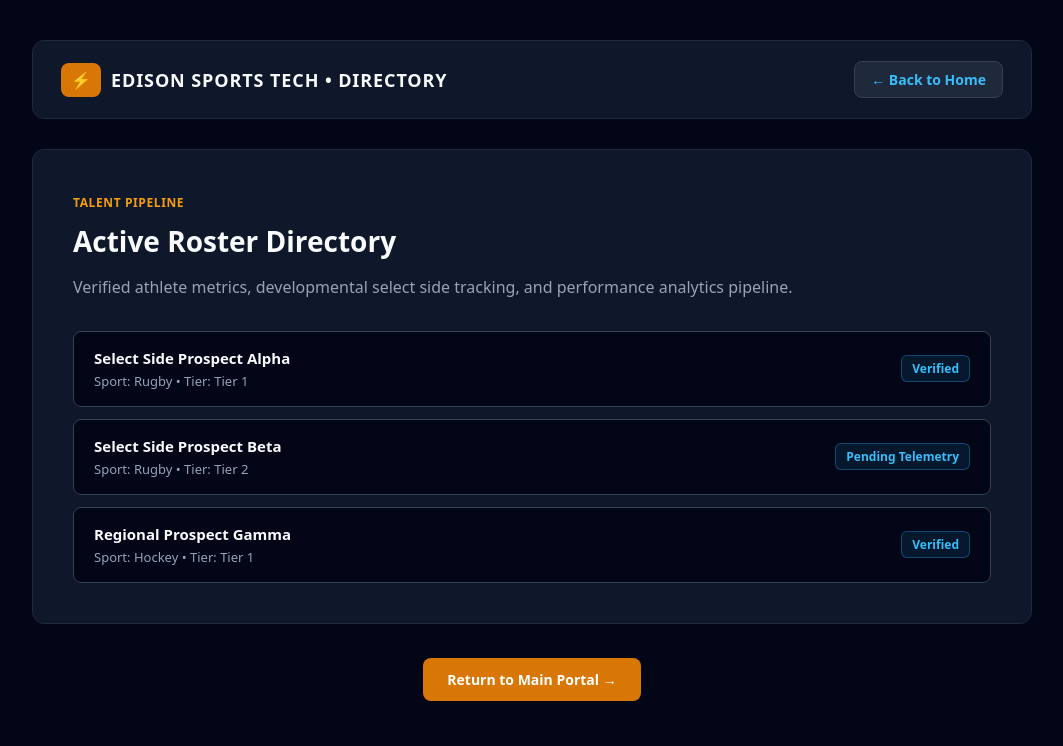
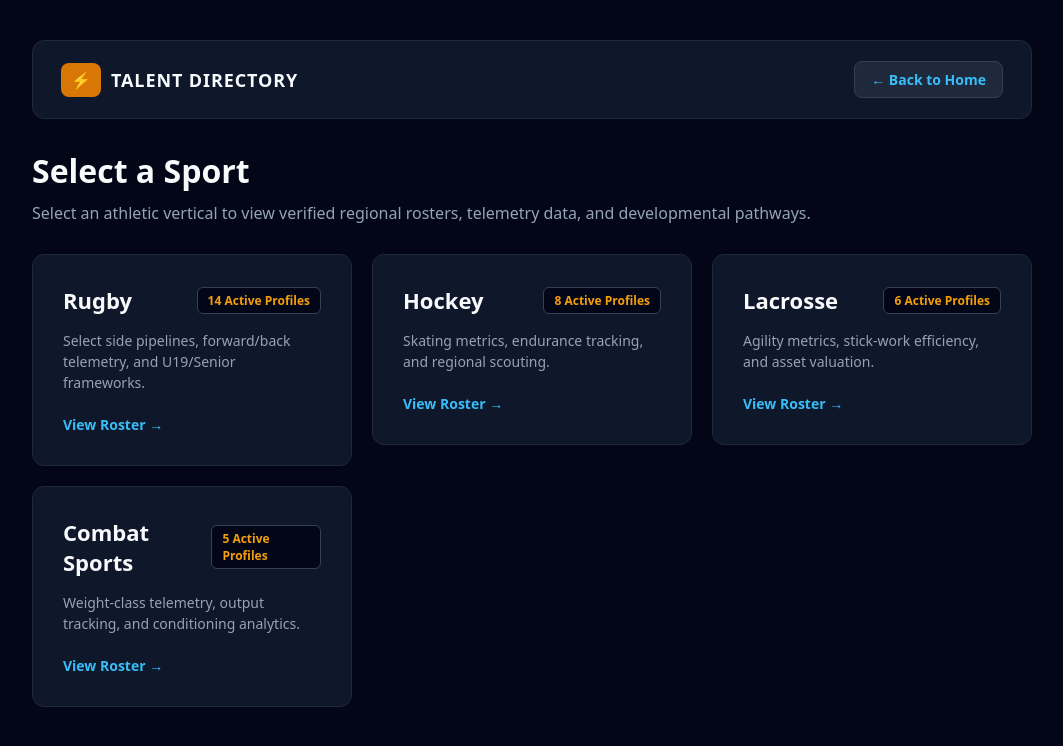
Before and after one commit to KGross16/Rugby2, a Next.js app: page /directory in a window 1280 px wide. Shown: the top 746 px of the page, without its empty margins (108-1171 px from the left). Built offline with nearby package versions, Linux system fonts and the light colour scheme.

Commit message:
Rename Directory to DirectoryHub and update content

```diff
--- a/app/directory/page.tsx
+++ b/app/directory/page.tsx
@@ -1,7 +1,14 @@
 "use client";
 import Link from "next/link";
 
-export default function Directory() {
+export default function DirectoryHub() {
+  const sports = [
+    { name: "Rugby", count: "14 Active Profiles", slug: "rugby", desc: "Select side pipelines, forward/back telemetry, and U19/Senior frameworks." },
+    { name: "Hockey", count: "8 Active Profiles", slug: "hockey", desc: "Skating metrics, endurance tracking, and regional scouting." },
+    { name: "Lacrosse", count: "6 Active Profiles", slug: "lacrosse", desc: "Agility metrics, stick-work efficiency, and asset valuation." },
+    { name: "Combat Sports", count: "5 Active Profiles", slug: "combat", desc: "Weight-class telemetry, output tracking, and conditioning analytics." }
+  ];
+
   return (
     <main style={{ minHeight: "100vh", backgroundColor: "#020617", fontFamily: "system-ui, sans-serif", color: "#f8fafc", padding: "40px 20px" }}>
       <div style={{ maxWidth: "1000px", margin: "0 auto" }}>
@@ -10,45 +17,37 @@ export default function Directory() {
         <div style={{ display: "flex", justifyContent: "space-between", alignItems: "center", backgroundColor: "#0f172a", border: "1px solid #1e293b", padding: "20px 28px", borderRadius: "12px", marginBottom: "30px" }}>
           <div style={{ display: "flex", alignItems: "center", gap: "10px" }}>
             <span style={{ backgroundColor: "#d97706", color: "#fff", padding: "6px 10px", borderRadius: "8px", fontWeight: "800", fontSize: "16px" }}>⚡</span>
-            <span style={{ fontSize: "18px", fontWeight: "800", letterSpacing: "0.05em", color: "#f8fafc" }}>EDISON SPORTS TECH &bull; DIRECTORY</span>
+            <span style={{ fontSize: "18px", fontWeight: "800", letterSpacing: "0.05em", color: "#f8fafc" }}>TALENT DIRECTORY</span>
           </div>
           <Link href="/" style={{ backgroundColor: "#1e293b", color: "#38bdf8", padding: "8px 16px", borderRadius: "8px", textDecoration: "none", fontSize: "14px", fontWeight: "600", border: "1px solid #334155" }}>
             &larr; Back to Home
           </Link>
         </div>
 
-        {/* Directory Content */}
-        <div style={{ backgroundColor: "#0f172a", border: "1px solid #1e293b", padding: "40px", borderRadius: "12px", marginBottom: "24px" }}>
-          <span style={{ fontSize: "12px", color: "#f59e0b", fontWeight: "700", textTransform: "uppercase", letterSpacing: "0.05em" }}>Talent Pipeline</span>
-          <h2 style={{ fontSize: "28px", fontWeight: "800", color: "#f8fafc", margin: "10px 0 15px 0" }}>Active Roster Directory</h2>
-          <p style={{ color: "#94a3b8", fontSize: "16px", lineHeight: "1.6", margin: "0 0 30px 0" }}>
-            Verified athlete metrics, developmental select side tracking, and performance analytics pipeline.
+        {/* Header Intro */}
+        <div style={{ marginBottom: "30px" }}>
+          <h1 style={{ fontSize: "32px", fontWeight: "900", color: "#f8fafc", margin: "0 0 10px 0" }}>Select a Sport</h1>
+          <p style={{ color: "#94a3b8", fontSize: "16px", margin: 0 }}>
+            Select an athletic vertical to view verified regional rosters, telemetry data, and developmental pathways.
           </p>
-
-          <div style={{ display: "grid", gap: "12px" }}>
-            {[
-              { name: "Select Side Prospect Alpha", sport: "Rugby", status: "Verified", tier: "Tier 1" },
-              { name: "Select Side Prospect Beta", sport: "Rugby", status: "Pending Telemetry", tier: "Tier 2" },
-              { name: "Regional Prospect Gamma", sport: "Hockey", status: "Verified", tier: "Tier 1" }
-            ].map((p, idx) => (
-              <div key={idx} style={{ display: "flex", justifyContent: "space-between", alignItems: "center", backgroundColor: "#020617", border: "1px solid #334155", padding: "16px 20px", borderRadius: "8px" }}>
-                <div>
-                  <div style={{ fontWeight: "700", color: "#f8fafc", fontSize: "15px" }}>{p.name}</div>
-                  <div style={{ color: "#94a3b8", fontSize: "13px", marginTop: "4px" }}>Sport: {p.sport} &bull; Tier: {p.tier}</div>
-                </div>
-                <span style={{ backgroundColor: "rgba(56, 189, 248, 0.1)", color: "#38bdf8", border: "1px solid rgba(56, 189, 248, 0.3)", padding: "4px 10px", borderRadius: "6px", fontSize: "12px", fontWeight: "600" }}>
-                  {p.status}
-                </span>
-              </div>
-            ))}
-          </div>
         </div>
 
-        {/* Footer Navigation */}
-        <div style={{ textAlign: "center", padding: "20px" }}>
-          <Link href="/" style={{ backgroundColor: "#d97706", color: "#fff", padding: "12px 24px", borderRadius: "8px", textDecoration: "none", fontSize: "14px", fontWeight: "700" }}>
-            Return to Main Portal &rarr;
-          </Link>
+        {/* Sports Grid */}
+        <div style={{ display: "grid", gridTemplateColumns: "repeat(auto-fit, minmax(280px, 1fr))", gap: "20px", marginBottom: "40px" }}>
+          {sports.map((s) => (
+            <Link key={s.slug} href={`/directory/${s.slug}`} style={{ textDecoration: "none" }}>
+              <div style={{ backgroundColor: "#0f172a", border: "1px solid #1e293b", padding: "30px", borderRadius: "12px", transition: "border-color 0.2s" }}
+                   onMouseOver={(e) => e.currentTarget.style.borderColor = "#d97706"}
+                   onMouseOut={(e) => e.currentTarget.style.borderColor = "#1e293b"}>
+                <div style={{ display: "flex", justifyContent: "space-between", alignItems: "center", marginBottom: "15px" }}>
+                  <h3 style={{ fontSize: "22px", fontWeight: "800", color: "#f8fafc", margin: 0 }}>{s.name}</h3>
+                  <span style={{ fontSize: "12px", backgroundColor: "#020617", color: "#f59e0b", padding: "4px 10px", borderRadius: "6px", border: "1px solid #334155", fontWeight: "700" }}>{s.count}</span>
+                </div>
+                <p style={{ color: "#94a3b8", fontSize: "14px", lineHeight: "1.5", margin: "0 0 20px 0" }}>{s.desc}</p>
+                <span style={{ color: "#38bdf8", fontSize: "14px", fontWeight: "700" }}>View Roster &rarr;</span>
+              </div>
+            </Link>
+          ))}
         </div>
 
       </div>
```
